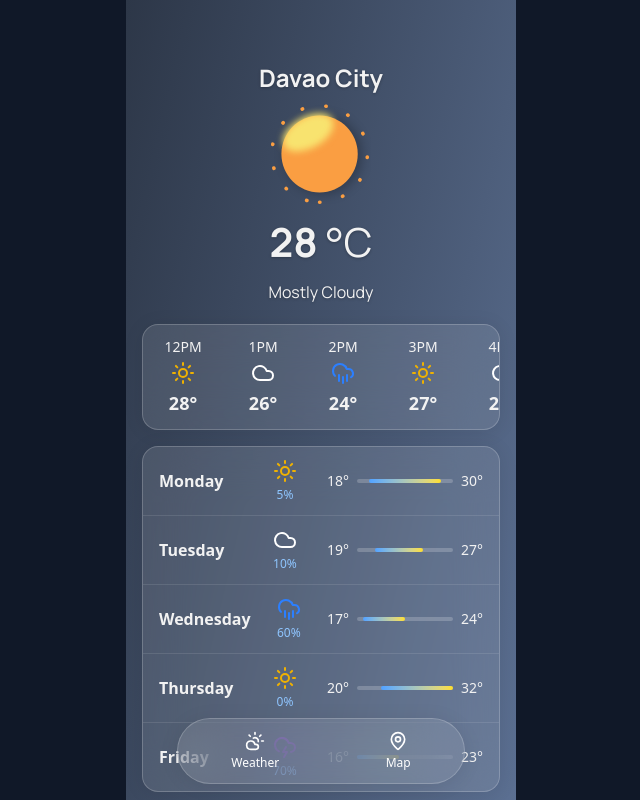
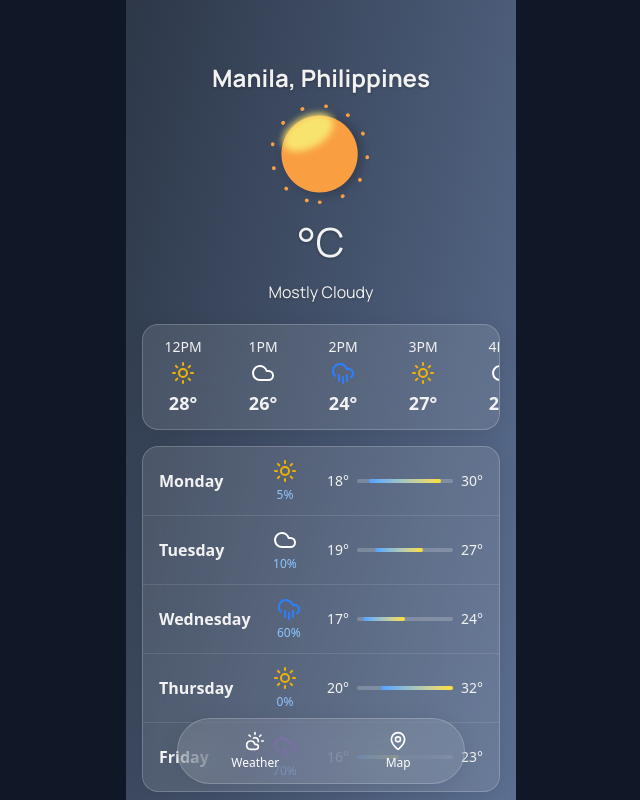
Before and after one commit to RakPaperScissors/0110_figures-NASA_Space_Apps, a React (Vite) app in the folder frontend/: page / in a window 1280 px wide. Shown: the whole page, without its empty margins (319-959 px from the left). Built offline with nearby package versions, Linux system fonts and the light colour scheme; no server answers.

Commit message:
feat: connect currentWeather to frontend

```diff
--- a/frontend/src/api/current.js
+++ b/frontend/src/api/current.js
@@ -33,8 +33,6 @@ export async function fetchCurrentWeather(latitude, longitude) {
   'sunrise:sql',
   'sunset:sql',
   'msl_pressure:hPa',
-  'air_quality:idx',
-  'visibility:m'
   ].join(',');
 
   const nowApiUrl = `https://api.meteomatics.com/now/${nowParameters}/${latitude},${longitude}/json`;
@@ -67,8 +65,6 @@ export async function fetchCurrentWeather(latitude, longitude) {
         case 'sunrise:sql': weather.sunrise = value; break;
         case 'sunset:sql': weather.sunset = value; break;
         case 'msl_pressure:hPa': weather.pressure = value; break;
-        case 'air_quality:idx': weather.airQuality = value; break;
-        case 'visibility:m': weather.visibility = value; break;
       }
     }
 
--- a/frontend/src/components/currentForecast.jsx
+++ b/frontend/src/components/currentForecast.jsx
@@ -1,6 +1,8 @@
 import React from "react";
+import { useCurrentWeather } from '../hooks/useCurrent';
 
 const CurrentForecast = () => {
+  const { currentWeather, error, locationUsed, usingDefault } = useCurrentWeather();
   return (
     <div
       className="flex flex-col items-center justify-center w-full text-[#f2f2f2] font-[Manrope] py-5 mt-10"
@@ -8,7 +10,10 @@ const CurrentForecast = () => {
     >
       {" "}
       {/* LOCATION */}
-      <h1 className="text-[24px] font-bold">Davao City</h1>
+      <h1 className="text-[24px] font-bold">
+        {locationUsed}
+      </h1>
+      {usingDefault && <span>(default)</span>}
       {/* ICON */}
       <div className="w-[100px] h-[100px] flex items-center justify-center mt-2 mb-2">
         <img
@@ -19,7 +24,7 @@ const CurrentForecast = () => {
       </div>
       {/* TEMP */}
       <h2 className="text-[40px] font-extrabold">
-        28 <span className="font-normal">°C</span>
+        {currentWeather.temperature?.toFixed(0)} <span className="font-normal">°C</span>
       </h2>
       {/* QUOTE */}
       <p className="text-[16px] mt-2">Mostly Cloudy</p>
```
